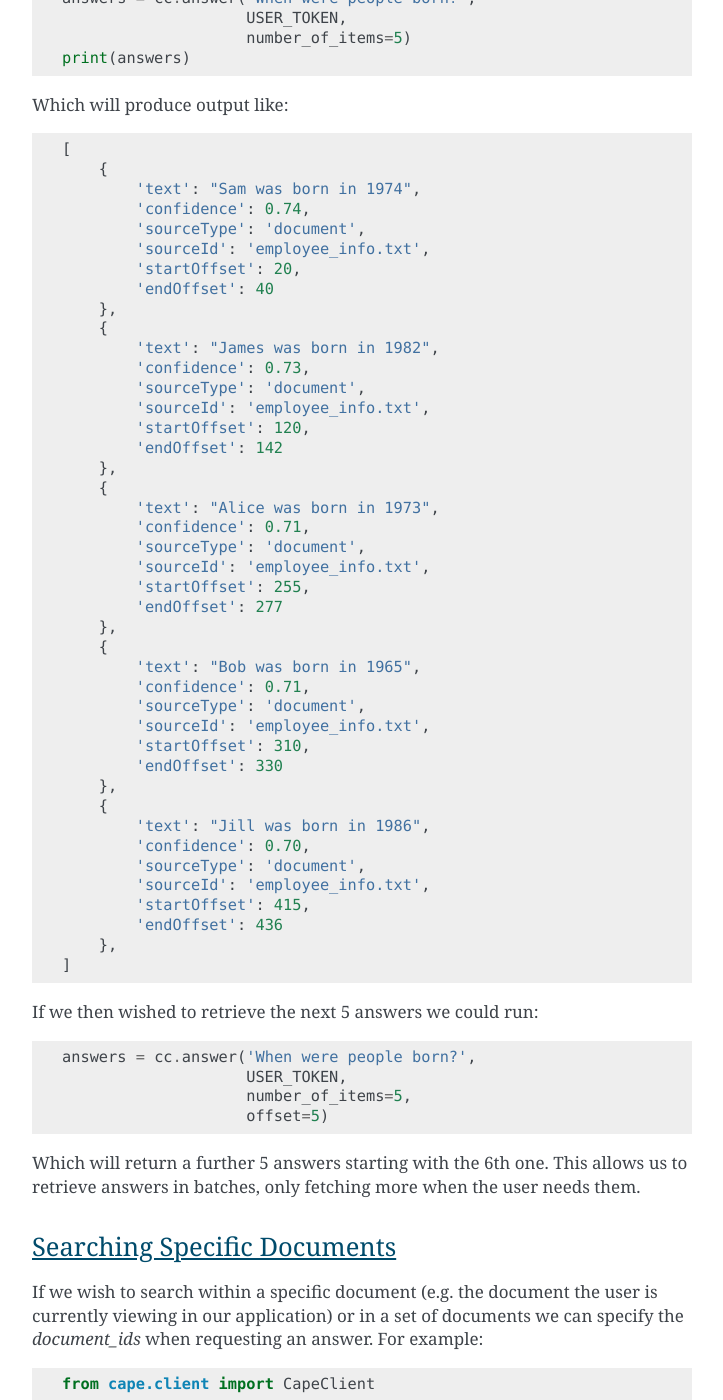
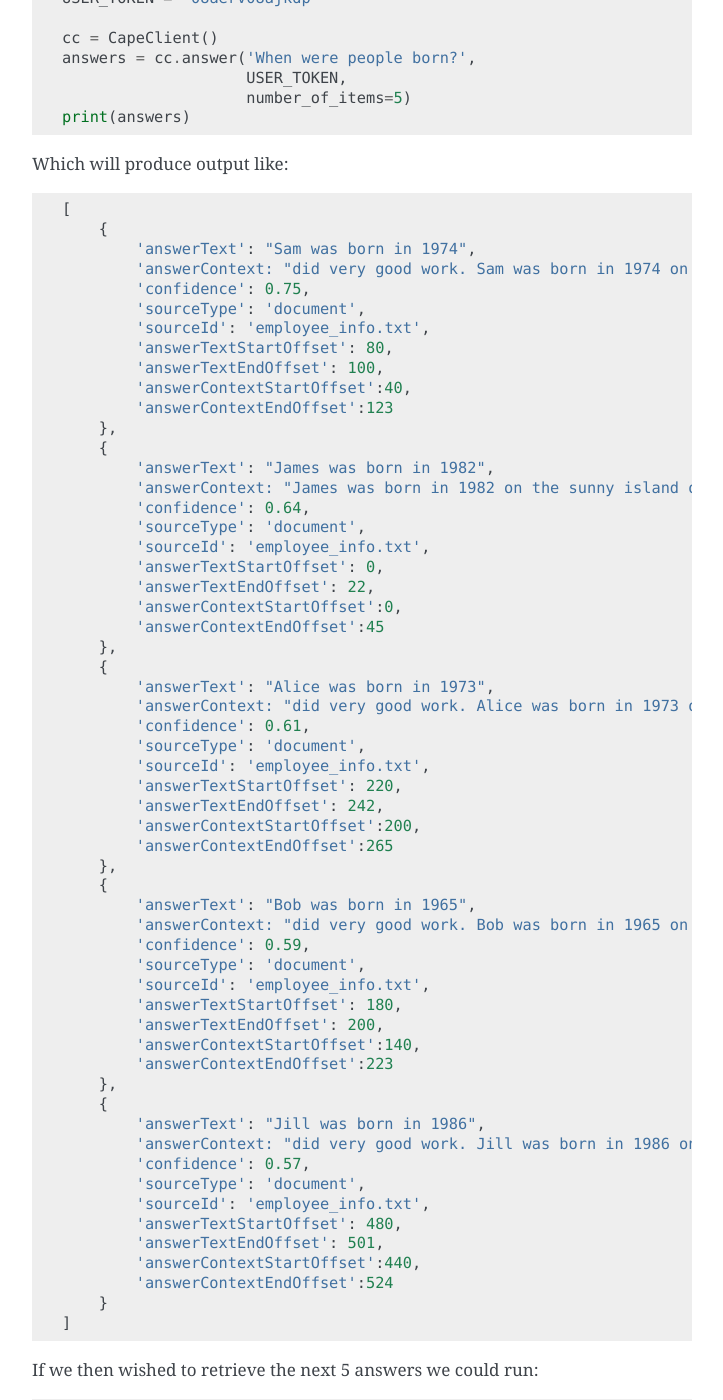
Before and after one commit to bloomsburyai/cape-client, a Sphinx documentation site: the page built from docs/source/examples.rst, in a window 1280 px wide and 1400 px high, scrolled down 2942 px. Shown: the whole window, without its empty margins (388-1111 px from the left). Built offline with Sphinx 7.4.7, drawn with Linux system fonts in a browser that asks for light colours; some of the changed text lies outside the part shown.

Commit message:
Updated documentation to match changes in responder-dev

```diff
--- a/docs/source/examples.rst
+++ b/docs/source/examples.rst
@@ -76,12 +76,15 @@
 
     [
         {
-            'text': "Hopefully it's pretty easy",
+            'answerText': "Hopefully it's pretty easy",
+            'answerContext: "did very good work. Sam was born in 1974 on the sunny island of",
             'confidence': 0.75,
             'sourceType': 'document',
             'sourceId': '358e1b77c9bcc353946dfe107d6b32ff',
-            'startOffset': 30,
-            'endOffset': 56
+            'answerTextStartOffset': 30,
+            'answerTextEndOffset': 56,
+            'answerContextStartOffset':17,
+            'answerContextEndOffset':98
         }
     ]
 
@@ -96,12 +99,15 @@
     :header: "Property", "Description"
     :delim: |
 
-    text        |   The proposed answer to the question
-    confidence  |   How confident the AI is that this is the correct answer
-    sourceType  |   Whether this result came from a 'document'\ or a 'saved_reply'
-    sourceId    |   The ID of the document or saved reply this answer was found in (depending on sourceType)
-    startOffset |   The starting position of this answer in the document (if sourceType is 'document')
-    endOffset   |   The end position of this answer in the document (if sourceType is 'document')
+    answerText                |   The proposed answer to the question
+    answerContext             |   The context surrounding the proposed answer to the question
+    confidence                |   How confident the AI is that this is the correct answer
+    sourceType                |   Whether this result came from a 'document'\ or a 'saved_reply'
+    sourceId                  |   The ID of the document or saved reply this answer was found in (depending on sourceType)
+    answerTextStartOffset     |   The starting position of this answer in the document (if sourceType is 'document')
+    answerTextEndOffset       |   The end position of this answer in the document (if sourceType is 'document')
+    answerContextStartOffset  |   The starting position of this answer context in the document (if sourceType is 'document')
+    answerContextEndOffset    |   The end position of this answer context in the document (if sourceType is 'document')
 
 
 ..  _multiple-answers:
@@ -127,45 +133,60 @@
 
     [
         {
-            'text': "Sam was born in 1974",
-            'confidence': 0.74,
+            'answerText': "Sam was born in 1974",
+            'answerContext: "did very good work. Sam was born in 1974 on the sunny island of",
+            'confidence': 0.75,
             'sourceType': 'document',
             'sourceId': 'employee_info.txt',
-            'startOffset': 20,
-            'endOffset': 40
+            'answerTextStartOffset': 80,
+            'answerTextEndOffset': 100,
+            'answerContextStartOffset':40,
+            'answerContextEndOffset':123
         },
         {
-            'text': "James was born in 1982",
-            'confidence': 0.73,
+            'answerText': "James was born in 1982",
+            'answerContext: "James was born in 1982 on the sunny island of",
+            'confidence': 0.64,
             'sourceType': 'document',
             'sourceId': 'employee_info.txt',
-            'startOffset': 120,
-            'endOffset': 142
+            'answerTextStartOffset': 0,
+            'answerTextEndOffset': 22,
+            'answerContextStartOffset':0,
+            'answerContextEndOffset':45
         },
         {
-            'text': "Alice was born in 1973",
-            'confidence': 0.71,
+            'answerText': "Alice was born in 1973",
+            'answerContext: "did very good work. Alice was born in 1973 on the sunny island of",
+            'confidence': 0.61,
             'sourceType': 'document',
             'sourceId': 'employee_info.txt',
-            'startOffset': 255,
-            'endOffset': 277
+            'answerTextStartOffset': 220,
+            'answerTextEndOffset': 242,
+            'answerContextStartOffset':200,
+            'answerContextEndOffset':265
         },
         {
-            'text': "Bob was born in 1965",
-            'confidence': 0.71,
+            'answerText': "Bob was born in 1965",
+            'answerContext: "did very good work. Bob was born in 1965 on the sunny island of",
+            'confidence': 0.59,
             'sourceType': 'document',
             'sourceId': 'employee_info.txt',
-            'startOffset': 310,
-            'endOffset': 330
+            'answerTextStartOffset': 180,
+            'answerTextEndOffset': 200,
+            'answerContextStartOffset':140,
+            'answerContextEndOffset':223
         },
         {
-            'text': "Jill was born in 1986",
-            'confidence': 0.70,
+            'answerText': "Jill was born in 1986",
+            'answerContext: "did very good work. Jill was born in 1986 on the sunny island of",
+            'confidence': 0.57,
             'sourceType': 'document',
             'sourceId': 'employee_info.txt',
-            'startOffset': 415,
-            'endOffset': 436
-        },
+            'answerTextStartOffset': 480,
+            'answerTextEndOffset': 501,
+            'answerContextStartOffset':440,
+            'answerContextEndOffset':524
+        }
     ]
 
 If we then wished to retrieve the next 5 answers we could run::
@@ -625,7 +646,7 @@
     inbox = cc.get_inbox()
     print(inbox)
 
-This returns a list of inbox items::
+This returns a list of inbox items:
 
     {
         'totalItems': 2,
@@ -648,12 +669,15 @@
                 'created': 1508161834,
                 'answers': [
                     {
-                        'text': "Hopefully it's pretty easy",
+                        'answerText': "Hopefully it's pretty easy",
+                        'answerContext: "did very good work. Sam was born in 1974 on the sunny island of",
                         'confidence': 0.75,
                         'sourceType': 'document',
                         'sourceId': '358e1b77c9bcc353946dfe107d6b32ff',
-                        'startOffset': 30,
-                        'endOffset': 56
+                        'answerTextStartOffset': 30,
+                        'answerTextEndOffset': 56,
+                        'answerContextStartOffset':17,
+                        'answerContextEndOffset':98
                     }
                 ]
             }
```
